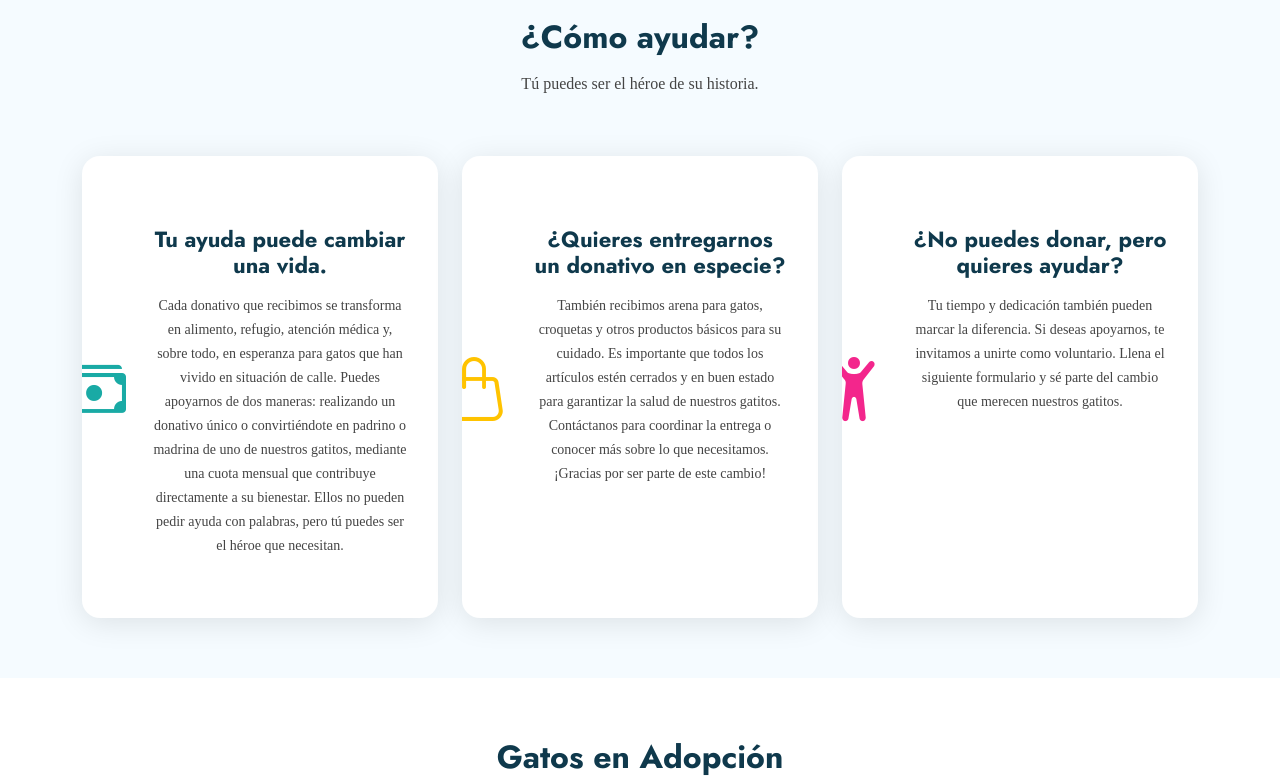
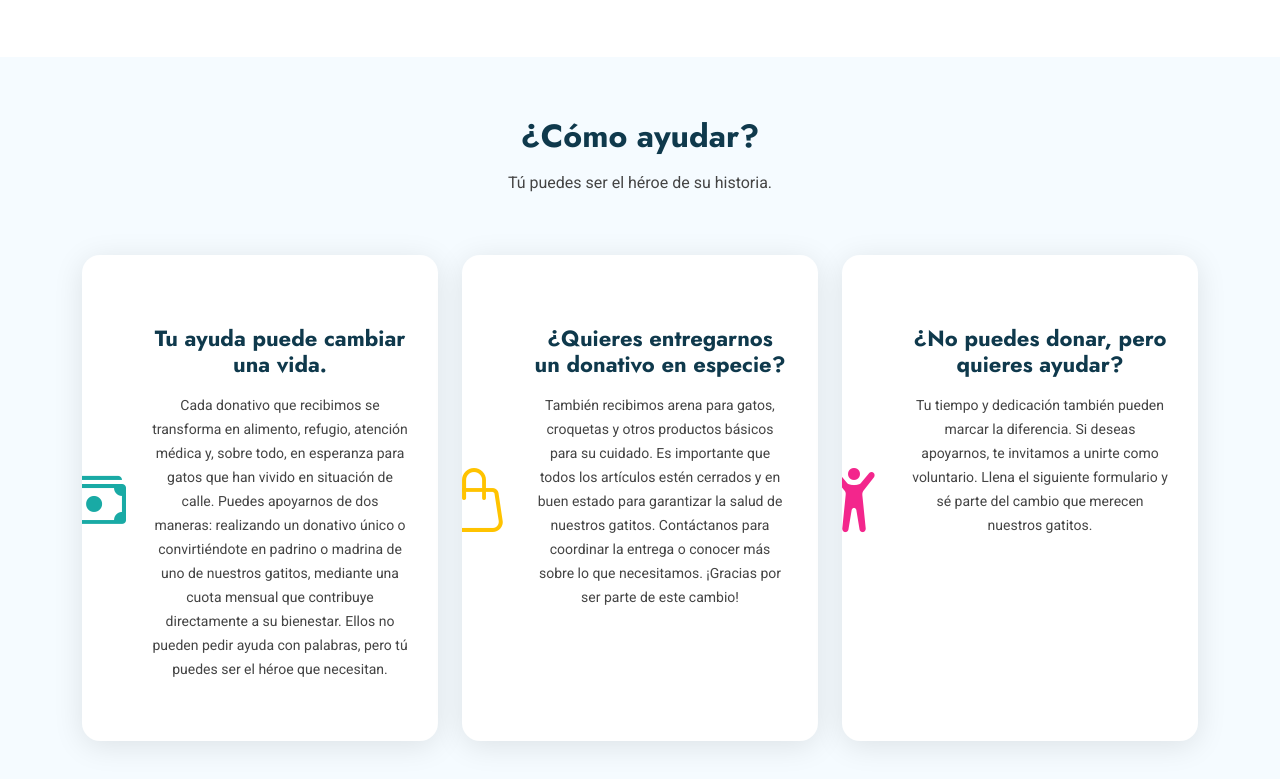
Before and after one commit to SussyCatsRefugio/site, a plain HTML site: page index.html in a window 1280 px wide. Shown: the part 2153-2932 px from the top of the page. Drawn offline with Linux system fonts and the light colour scheme.

Commit message:
Update main.css

```diff
--- a/assets/css/main.css
+++ b/assets/css/main.css
@@ -16,11 +16,6 @@
   --heading-font: "Jost",  sans-serif;
   --nav-font: "Jost",  sans-serif;
 }
-
-@font-face {
-      font-family: 'sussycats';
-      src: url('/fonts/VisbyRoundCF-RegularOblique.otf') format('otf')
-    }
 
 /* Global Colors - The following color variables are used throughout the website. Updating them here will change the color scheme of the entire website */
 :root {
@@ -68,7 +63,7 @@
 body {
   color: var(--default-color);
   background-color: var(--background-color);
-  font-family: sussycats;
+  font-family: var(--default-font);
 }
 
 a {
```
